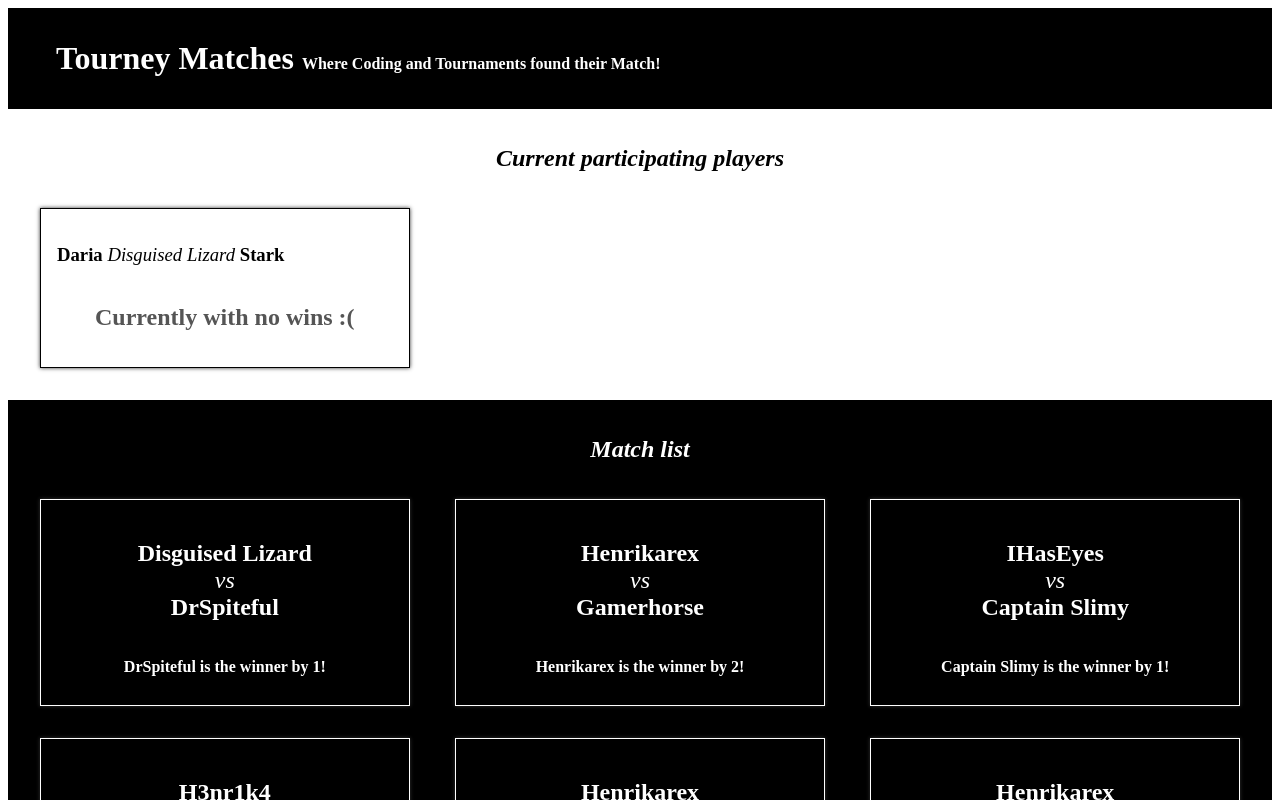
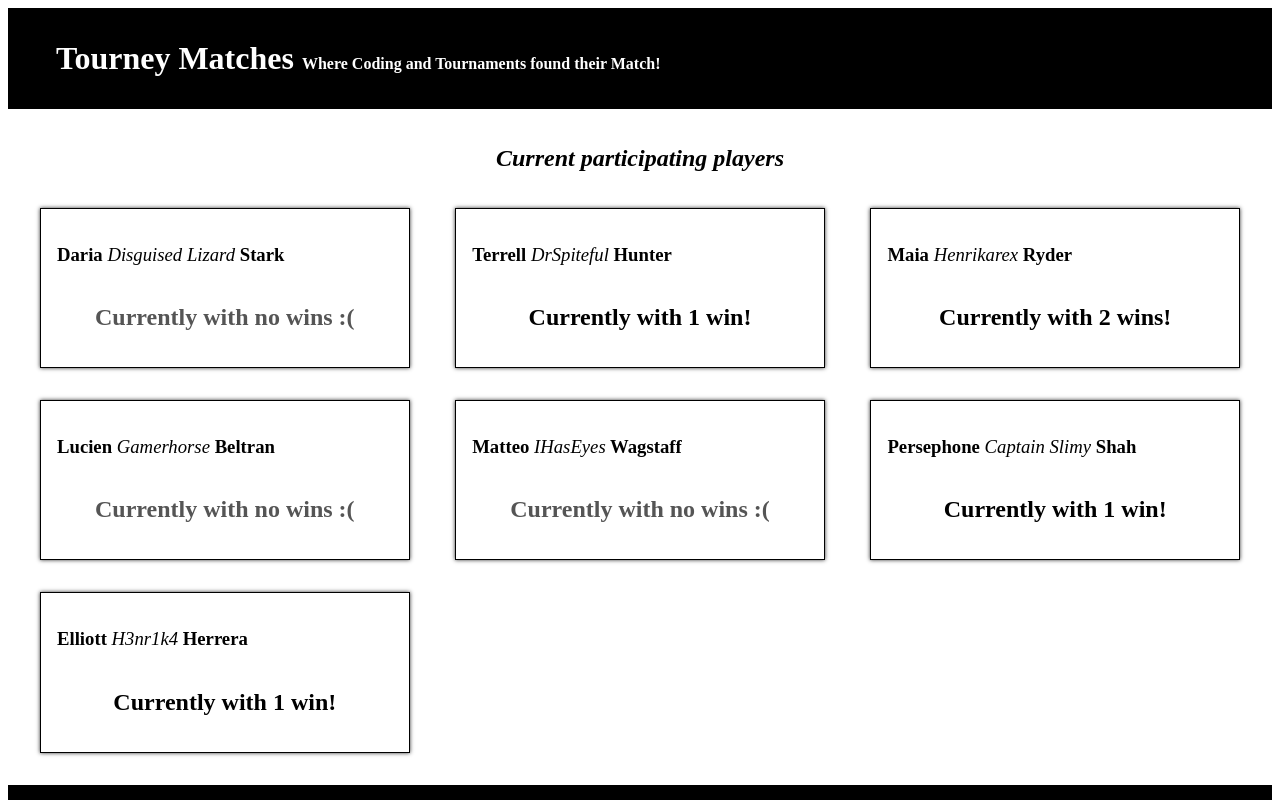
Before and after one commit to Junaydh/tourney-app, a React (Create React App) app: page / in a window 1280 px wide. Shown: the top 800 px of the page. Built offline with nearby package versions, Linux system fonts and the light colour scheme.

Commit message:
refactored playerlist component to render all players in playerData

```diff
--- a/src/components/PlayerList.js
+++ b/src/components/PlayerList.js
@@ -2,11 +2,13 @@ import React from 'react';
 import Player from './Player';
 
 function PlayerList(props) {
-  const onePlayer = props.playerData[0];
+  const players = props.playerData.map((player) => {
+    return <Player {...player} key={player.gamerTag} />
+  });
   return (
     <section className='PlayerList'>
       <h1>Current participating players</h1>
-      <Player {...onePlayer} />
+      {players}
     </section>
   );
 }
```
